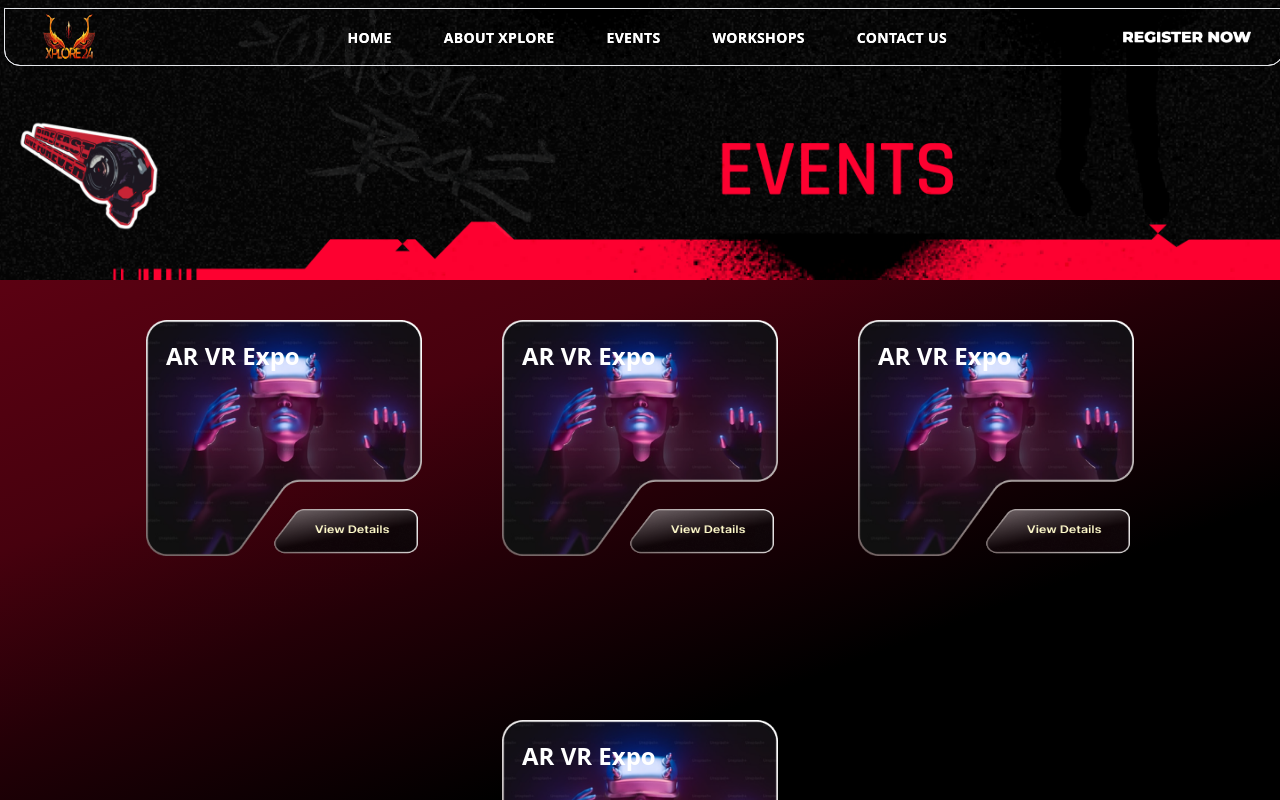
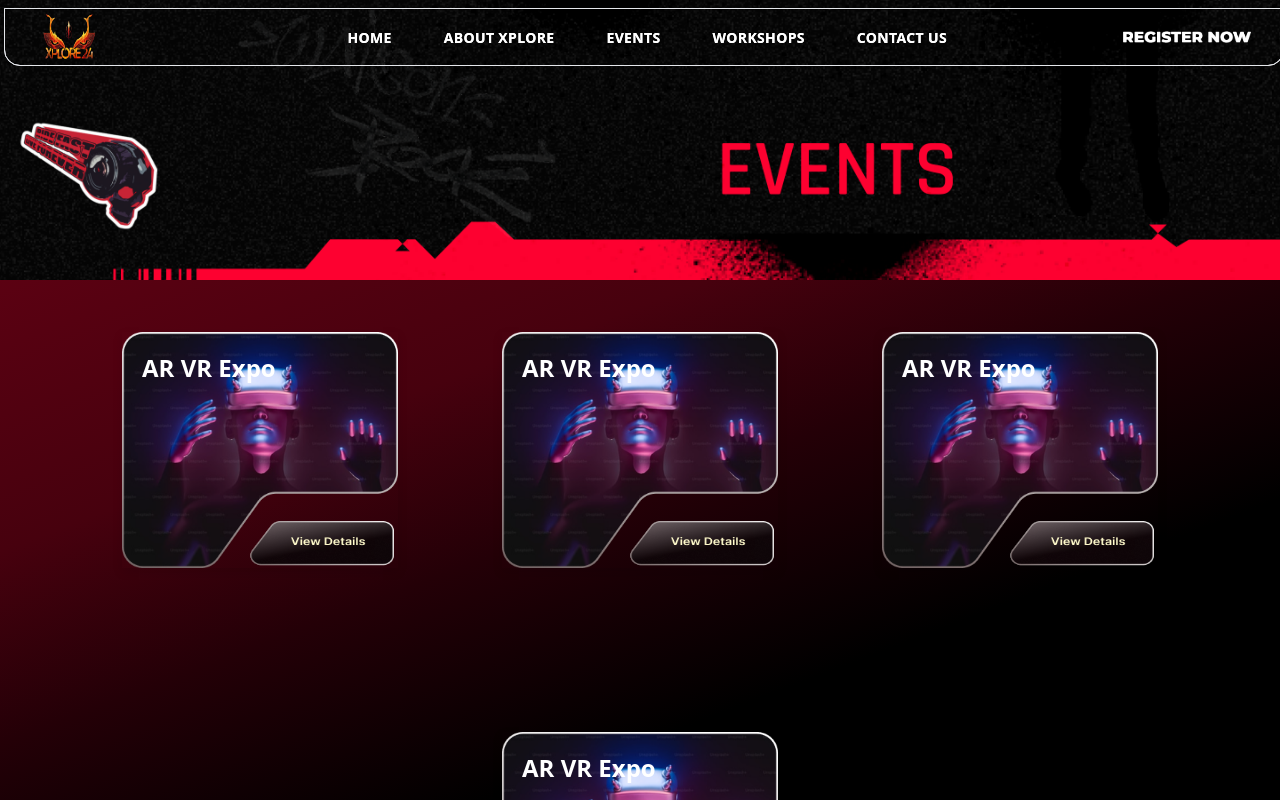
Before and after one commit to jeevanbabu7/Xplore, a React (Vite) app in the folder client/: page /events in a window 1280 px wide. Shown: the top 800 px of the page. Built offline with nearby package versions, Linux system fonts and the light colour scheme.

Commit message:
some animation

```diff
--- a/client/package.json
+++ b/client/package.json
@@ -11,6 +11,7 @@
   },
   "dependencies": {
     "@react-hook/media-query": "^1.1.1",
+    "@react-spring/web": "^9.7.5",
     "react": "^18.3.1",
     "react-dom": "^18.3.1",
     "react-router-dom": "^7.0.2"
--- a/client/src/components/Event.jsx
+++ b/client/src/components/Event.jsx
@@ -1,23 +1,54 @@
-import React from 'react'
-import viewBtn from '../assets/images/view-btn.png'
-import event from '../assets/images/event.png'
-import {useNavigate} from 'react-router-dom'
-const Event = ({eventDetails}) => {
-  const {name, description, date, time, location} = eventDetails;
+import React from 'react';
+import { useSpring, animated } from '@react-spring/web';
+import viewBtn from '../assets/images/view-btn.png';
+import event from '../assets/images/event.png';
+import { useNavigate } from 'react-router-dom';
+
+const Event = ({ eventDetails }) => {
+  const { name, description, date, time, location } = eventDetails;
   const navigate = useNavigate();
+
+  // Entry animation for the card
+  const cardAnimation = useSpring({
+    from: { opacity: 0, transform: 'translateY(20px)' },
+    to: { opacity: 1, transform: 'translateY(0)' },
+    config: { tension: 100, friction: 40 },
+  });
+
+  const [hovering, setHovering] = React.useState(false);
+
+  // Hover animation for both outer and inner div
+  const hoverAnimation = useSpring({
+    transform: hovering ? 'scale(1.05)' : 'scale(1)',
+    boxShadow: hovering
+      ? '0px 10px 20px rgba(0, 0, 0, 0.3)'
+      : '0px 4px 10px rgba(0, 0, 0, 0.1)',
+    config: { tension: 300, friction: 15 },
+  });
+
   return (
-    <div className="relative h-[236px] w-[276px]">
-  <img src={event} alt="event" className="w-full h-full" />
-  <img
-    src={viewBtn}
-    alt="view"
-    className="absolute -right-5 -bottom-3 w-[184px] h-[69px] hover:scale-110 hover:shadow-lg transition-transform duration-300"
-    onClick={() => navigate('/event/:name')}
-  />
-  <p className="absolute top-5 left-5 font-bold text-2xl">{name}</p>
-</div>
+    <animated.div
+      className="relative h-[260px] w-[300px] rounded-lg overflow-hidden flex flex-col justify-center items-center"
+      style={cardAnimation} // Entry animation applied to outer div
+    >
+      {/* Applying scale animation to the inner div as well */}
+      <animated.div
+        style={hoverAnimation} // Hover animation applied to inner div
+        onMouseEnter={() => setHovering(true)}
+        onMouseLeave={() => setHovering(false)}
+        className="relative w-[276px] h-[236px]"
+      >
+        <img src={event} alt="event" className="w-full h-full object-cover rounded-lg" />
+        <img
+          src={viewBtn}
+          alt="view"
+          className="absolute -right-5 -bottom-3 w-[184px] h-[69px] hover:cursor-pointer"
+          onClick={() => navigate(`/event/${name}`)}
+        />
+        <p className="absolute top-5 left-5 font-bold text-2xl text-white">{name}</p>
+      </animated.div>
+    </animated.div>
+  );
+};
 
-  )
-}
-
-export default Event
+export default Event;
```
Also changed, not shown: 1 other file (tests, documents, lock files or other folders).
